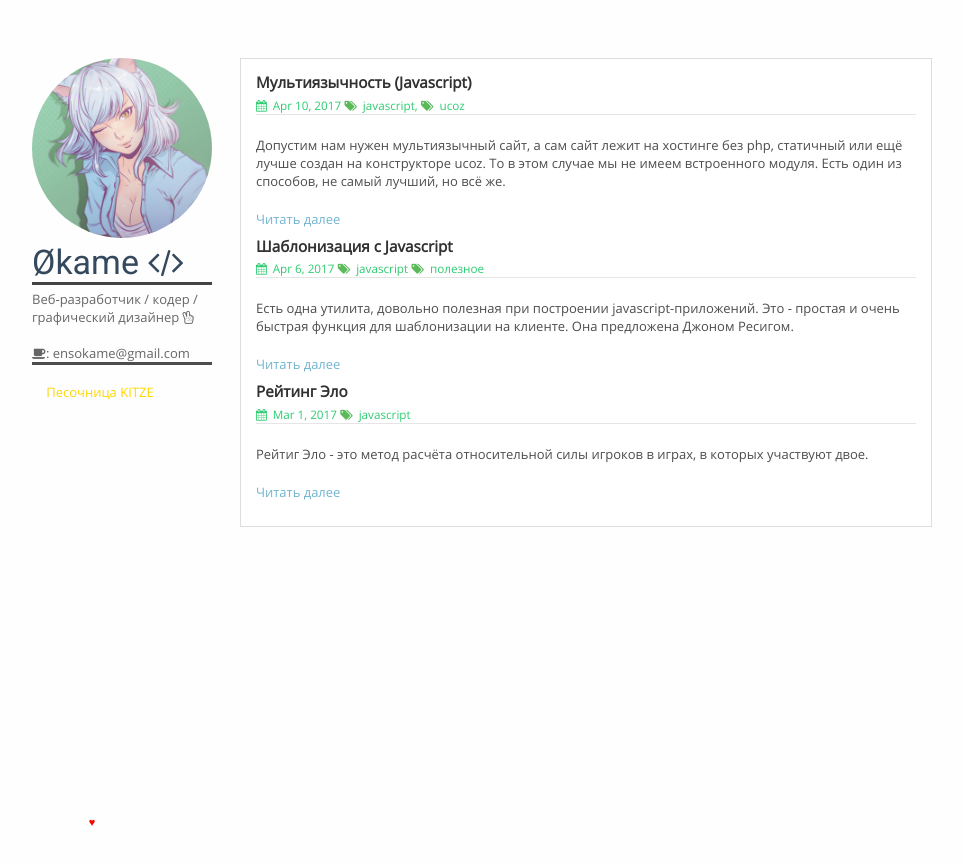
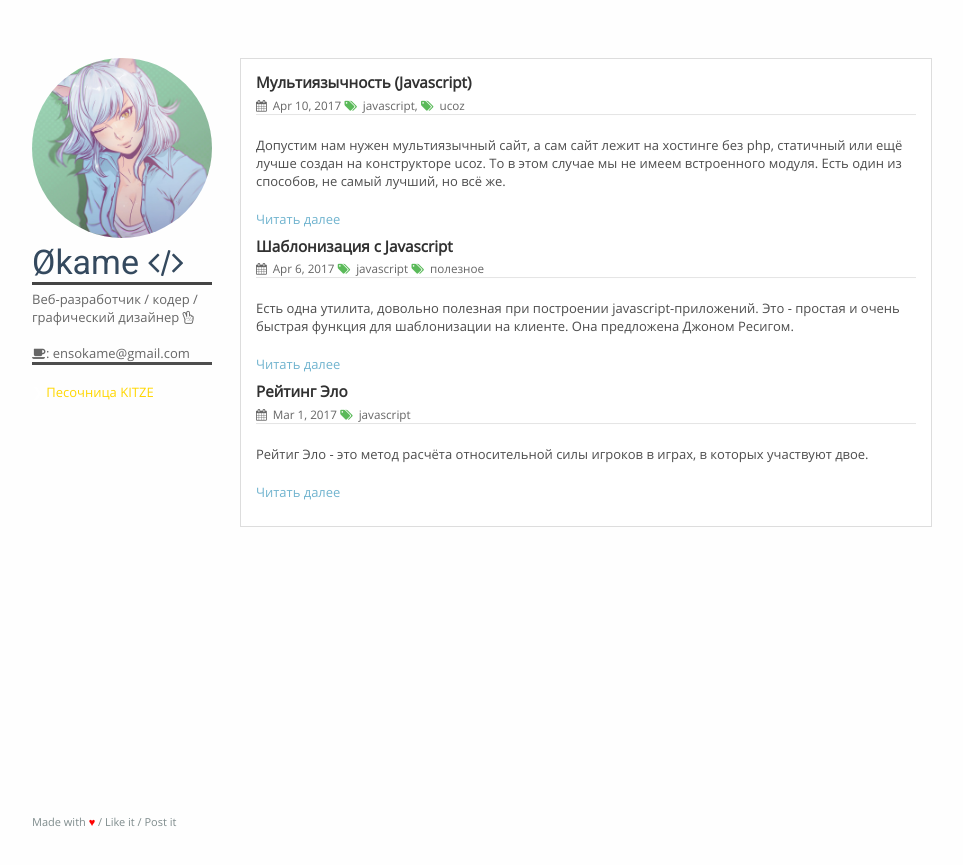
Before and after one commit to IOEnso/ioenso.github.io, a Jekyll site: the page built from index.html, in a window 1280 px wide. Shown: the top 865 px of the page, without its empty margins (158-1121 px from the left). Built offline with Jekyll 4.4.1, drawn with Linux system fonts in a browser that asks for light colours.

Commit message:
Update main.css

```diff
--- a/assets/css/main.css
+++ b/assets/css/main.css
@@ -184,7 +184,7 @@
   margin-top: 2px;
 }
 .post-meta {
-  color: #2ecc71;
+  color: #666;
   font-size: 90%;
   margin: 0;
 }
@@ -192,7 +192,7 @@
   margin: 0 0.1em;
   padding: 0.3em 1em;
   color: #fff;
-  background: #5aba59;
+  background: #2ecc71;
   font-size: 80%;
 }
 small {
@@ -212,6 +212,7 @@
   position:fixed;
   bottom:50px;
   -webkit-font-smoothing:subpixel-antialiased;
+  color: #7f8c8d;
 }
 
 @media print, screen and (max-width: 960px) {
```
